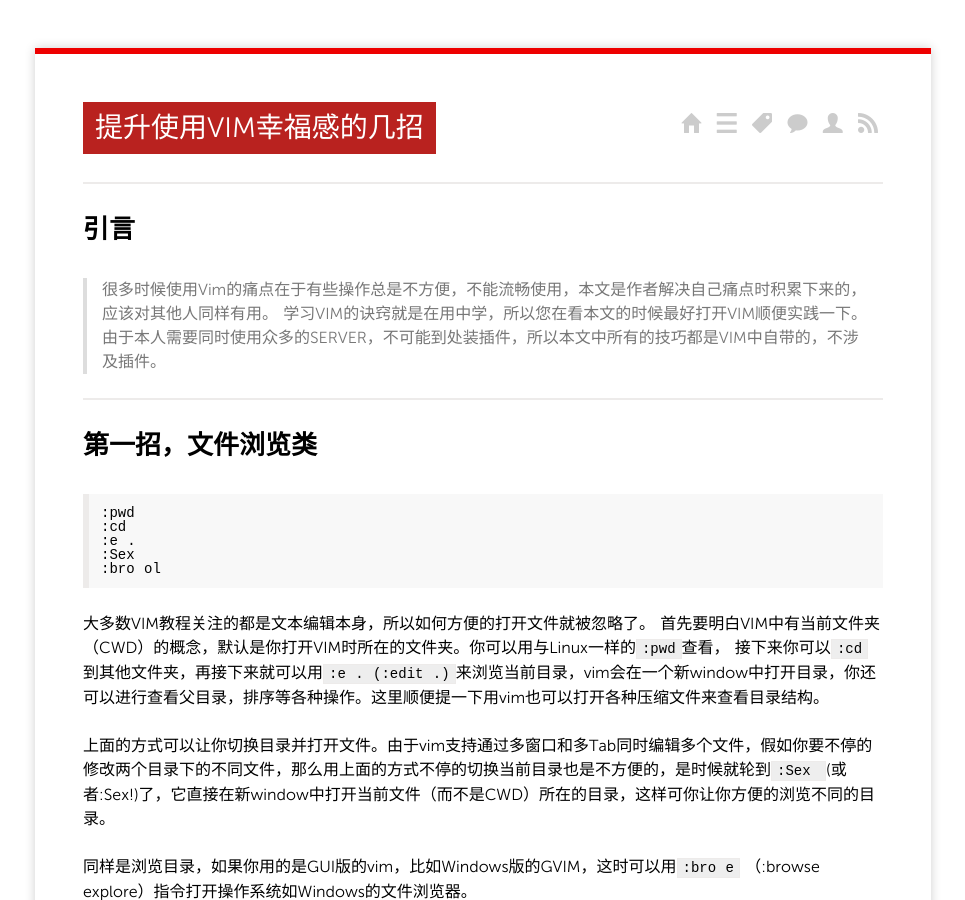
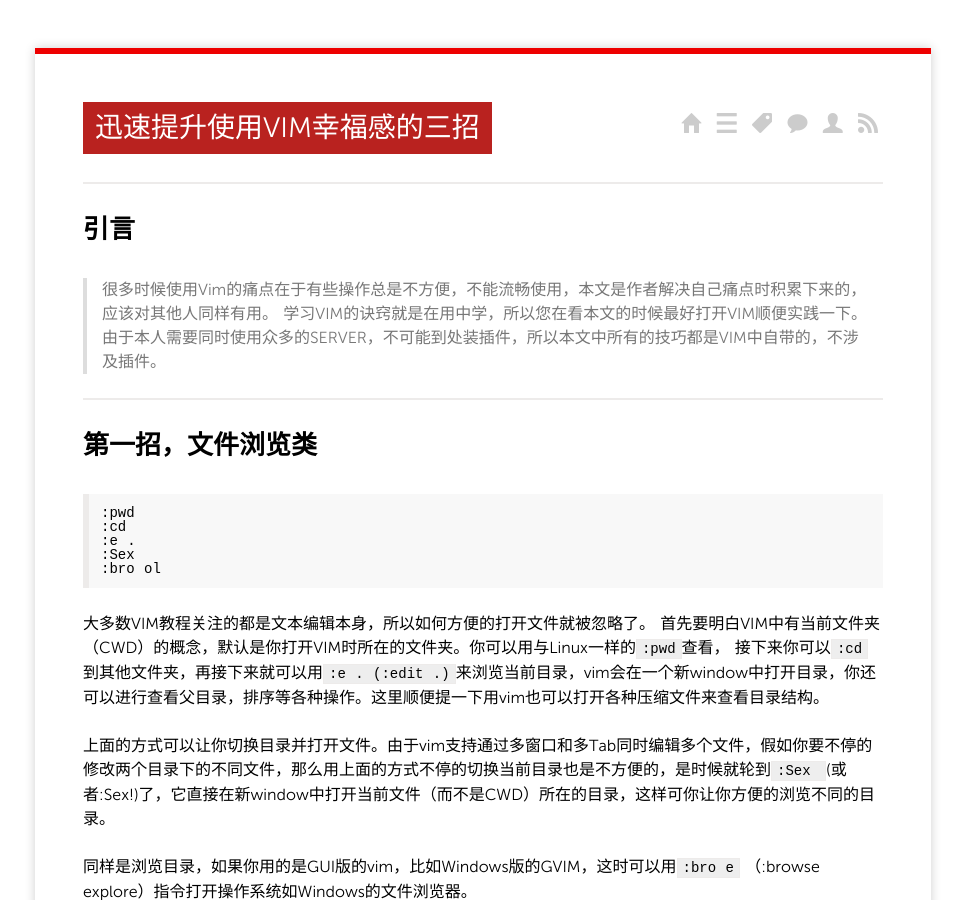
Before and after one commit to dashjim/dashjim.github.com, a Jekyll site: the page built from _posts/2014/2014-06-10-Private-Tips-to-Help-You-Using-vim.md, in a window 1280 px wide and 900 px high. Shown: the whole window, without its empty margins (157-1122 px from the left). Built offline with Jekyll 4.4.1, drawn with Linux system fonts in a browser that asks for light colours; nearby versions of some CDN libraries; Markdown is read by kramdown in place of the engine named in the settings; comment, search, counter and statistics services are not loaded.

Commit message:
minor change

```diff
--- a/_posts/2014/2014-06-10-Private-Tips-to-Help-You-Using-vim.md
+++ b/_posts/2014/2014-06-10-Private-Tips-to-Help-You-Using-vim.md
@@ -1,6 +1,6 @@
 ---
 layout: post
-title: 提升使用VIM幸福感的几招
+title: 迅速提升使用VIM幸福感的三招
 categories:
 - Common Tec
 tags:
```
